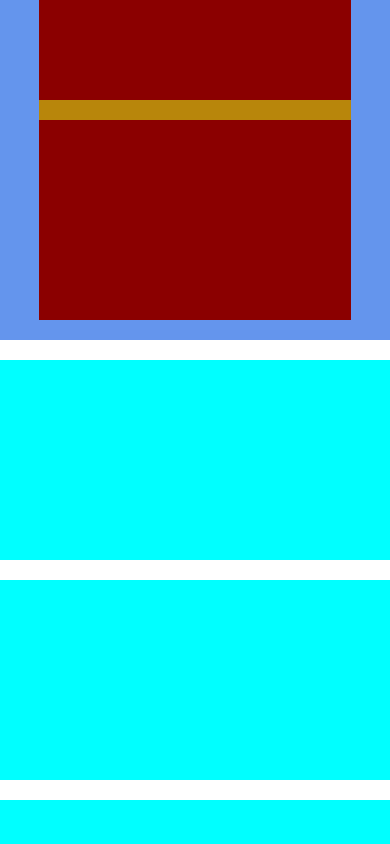
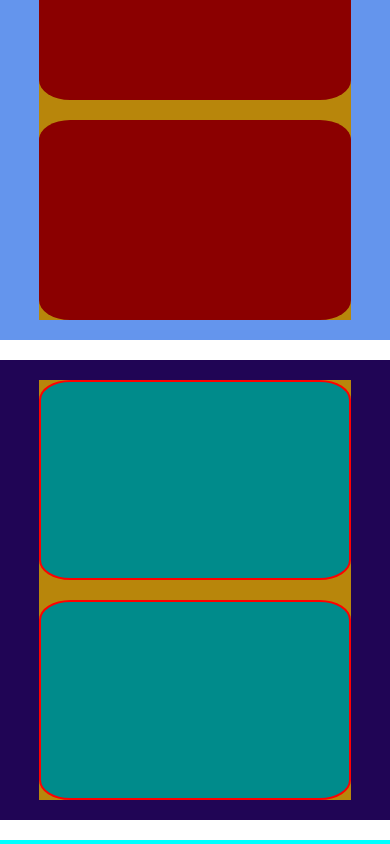
Before and after one commit to MatteoGunetto/htmlcss-responsive-layout, a plain HTML site: page index.html in a window 390 px wide. Shown: the part 880-1724 px from the top of the page. Drawn offline with Linux system fonts and the light colour scheme.

Commit message:
macro struttura main strategic-section/responsive

```diff
--- a/css/style.css
+++ b/css/style.css
@@ -54,6 +54,7 @@ header{
 
 }
 /* sezione main */
+    /* dev section */
 section{
     background-color: aqua;
     width: 100%;
@@ -78,11 +79,13 @@ section{
     width: 66%;
     background-color: crimson;
     min-height: 200px;
+    border-radius: 10%;
 }
 #col-sx-top{
     width: 32%;
     background-color: rgb(43, 220, 20);
     min-height: 200px;
+    border-radius: 10%;
 }
 .row-bottom{
     width: 80%;
@@ -97,8 +100,9 @@ section{
     justify-content: space-between;
     background-color: darkred;
     min-height: 200px;
+    border-radius: 10%;
 }
-    /* regole responsive */
+    /* regole responsive dev section  */
     @media screen and (max-width:480px){
         .row-top{
             display: block;
@@ -121,6 +125,45 @@ section{
             margin-top: 20px;
             width: 100%;
         }
+    }
+    /* dev section */
+    .strategic-section{
+        background-color: rgb(32, 5, 85);
+    }
+    .conteiner-strategic{
+        width: 80%;
+        background-color: darkgoldenrod;
+        min-height: 200px;
+        margin: 0 auto;
+        display: flex;
+        justify-content: space-between;
+    }
+    #col-dx, #col-sx{
+        background-color: darkcyan;
+        width: 45%;
+        border: 2px solid red;
+        border-radius: 10%;
+    }
+    /* regole responsive dev section  */
+    @media screen and (max-width:780px){
+        .strategic-section{
+            padding: 20px 0;
+
+        }
+        .conteiner-strategic{
+            display: block;
+            margin: 0 auto;
+        }
+        #col-dx, #col-sx{
+            width: 100%;
+            min-height: 200px ;
+            background-color: darkcyan;
+
+        }
+        #col-sx{
+            margin-top: 20px;
+        }
+
 
 
 
--- a/index.html
+++ b/index.html
@@ -63,6 +63,16 @@
 
         <!-- strategic section -->
         <section class="strategic-section">
+            <div class="conteiner-strategic">
+                <div id="col-dx">
+
+                </div>
+
+                <div id="col-sx">
+
+                </div>
+
+            </div>
 
         </section>
 
```
